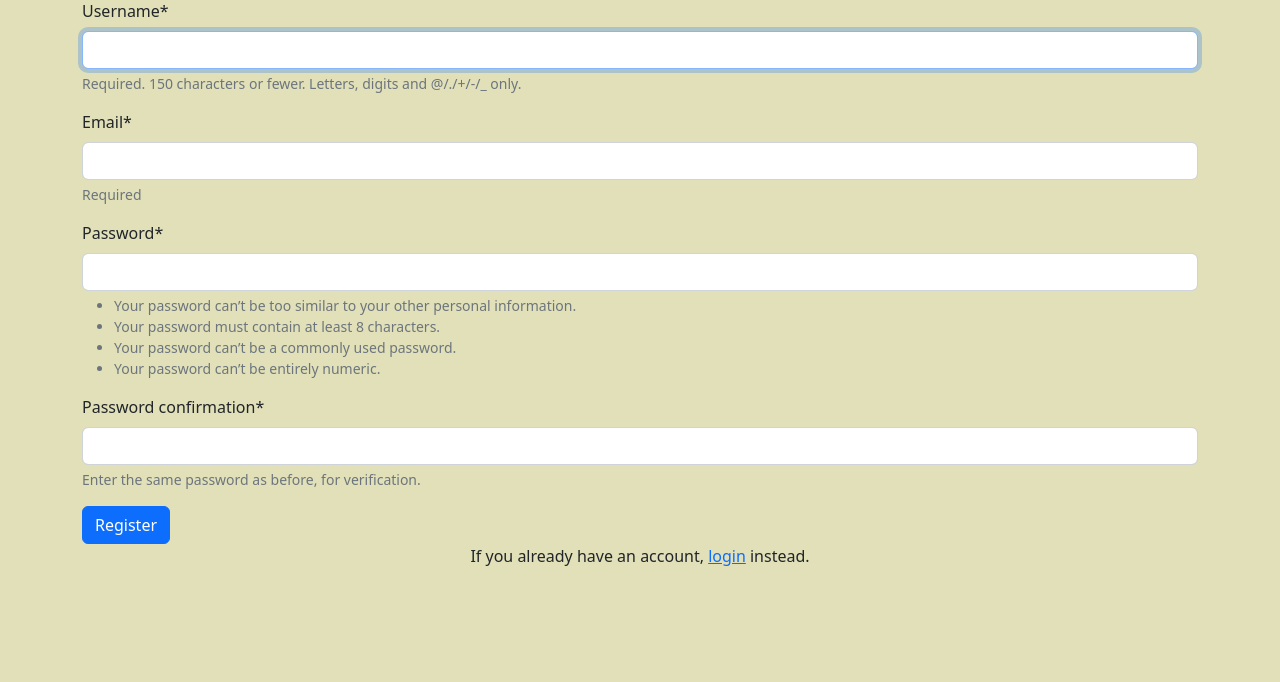
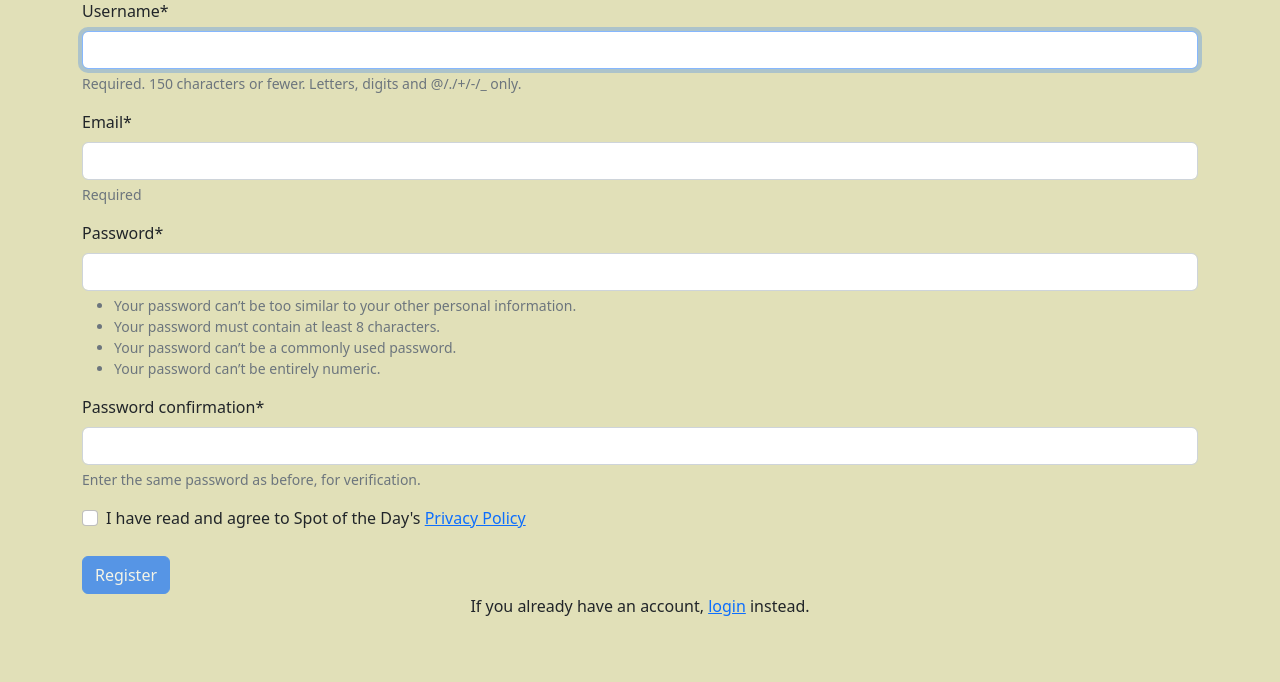
Before and after one commit to rhysbw/gamificationECM2434, a Django app: template mysite/templates/signup.html in a window 1280 px wide. Shown: the part 179-861 px from the top of the page. Before the commit the page ends 745 px from the top, so only its background shows below. Run offline with Django 4.2, Linux system fonts and the light colour scheme; the template is opened without the code that fills it: values that come from a table or form of the project are taken from there, others are empty; parts of the project's set-up code (start-up, migrations or seed data) failed here and were passed over; some libraries are stand-ins or nearby versions; some web fonts are replaced.

Commit message:
Accepting the privacy policy is required - Need to add the policy to privacy_policy.html

```diff
--- a/mysite/exSeed/urls.py
+++ b/mysite/exSeed/urls.py
@@ -1,5 +1,6 @@
 from django.urls import path, include
 from . import views
+from django.views.generic.base import TemplateView
 
 """
 List of the urls in the website and linking them to their views
@@ -19,5 +20,6 @@ urlpatterns = [
     path("addScore", views.addScore, name="score"),
     path("change_title/<title>", views.change_title, name="change_title"),
     path("pledge", views.pledge, name="pledge"),
-    path("take_pledge", views.take_pledge, name="takePledge")
+    path("take_pledge", views.take_pledge, name="takePledge"),
+    path("privacy_policy", views.privacy_policy, name="privacy_policy")
 ]
--- /dev/null
+++ b/mysite/templates/privacy_policy.html
@@ -0,0 +1,5 @@
+{% extends 'base.html' %}
+
+{% block content %}
+<p>Privacy Policy</p>
+{% endblock content %}
--- a/mysite/templates/signup.html
+++ b/mysite/templates/signup.html
@@ -1,9 +1,40 @@
 {% extends "base.html" %}
 <!-- author Sam Tebbet -->
+
+{% block script %}
+    <script>
+        // Function enables the button if the pledge is accepted
+        function isChecked() {
+            var button = document.getElementById("submit_btn");
+            var checkbox = document.getElementById("agree")
+
+            if (checkbox.checked === true) {
+                button.disabled = "";
+            } else {
+                button.disabled = "disabled";
+            }
+        }
+    </script>
+{% endblock script %}
+
+
+{% block style %}
+	<style>
+		.item {
+			white-space: nowrap;
+			display:inline-block;
+		}
+		.item label{
+			padding-left: 5px;
+		}
+	</style>
+{% endblock style %}
 
 <!-- block that will add the body content into base.html --->
 {% block content %}
 {% load crispy_forms_tags %}
+
+
 
 <!--Register-->
 <div class="container py-5">
@@ -11,7 +42,15 @@
 	<form method="POST">
 		{% csrf_token %}
 		{{ register_form|crispy }}
-		<button class="btn btn-primary" type="submit">Register</button>
+		<div class="form-check">
+			<input class="form-check-input" type="checkbox" name="accept_policy" required="required" id="agree" onchange="isChecked()">
+        	<label class="form-check-label" for="agree">
+				I have read and agree to Spot of the Day's <a href="/privacy_policy">Privacy Policy</a>
+			</label>
+			<br><br>
+		</div>
+
+		<button class="btn btn-primary" type="submit" id="submit_btn" disabled="disabled">Register</button>
 	</form>
 	<p class="text-center">If you already have an account, <a href="/login">login</a> instead.</p>
 </div>
```
